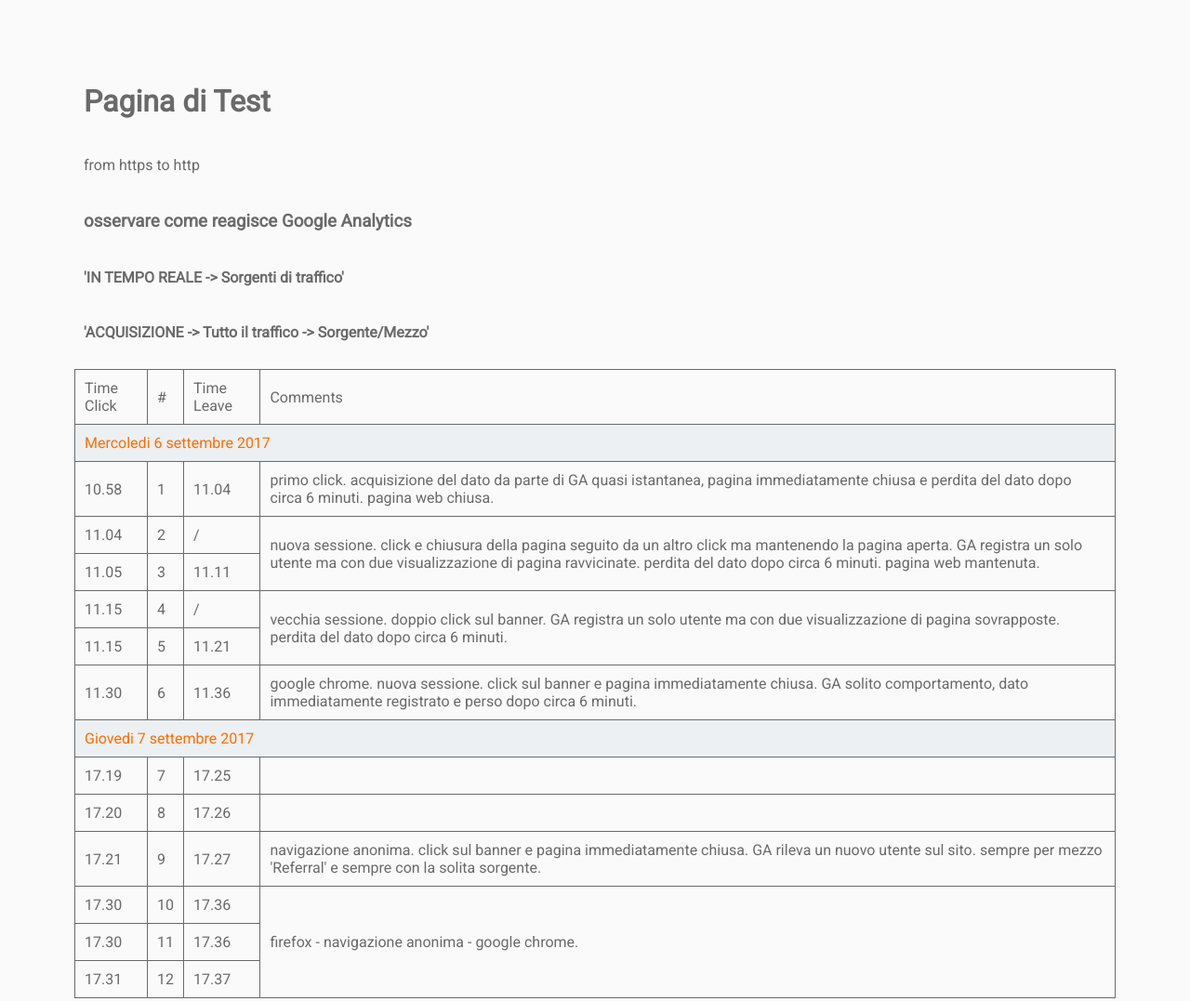
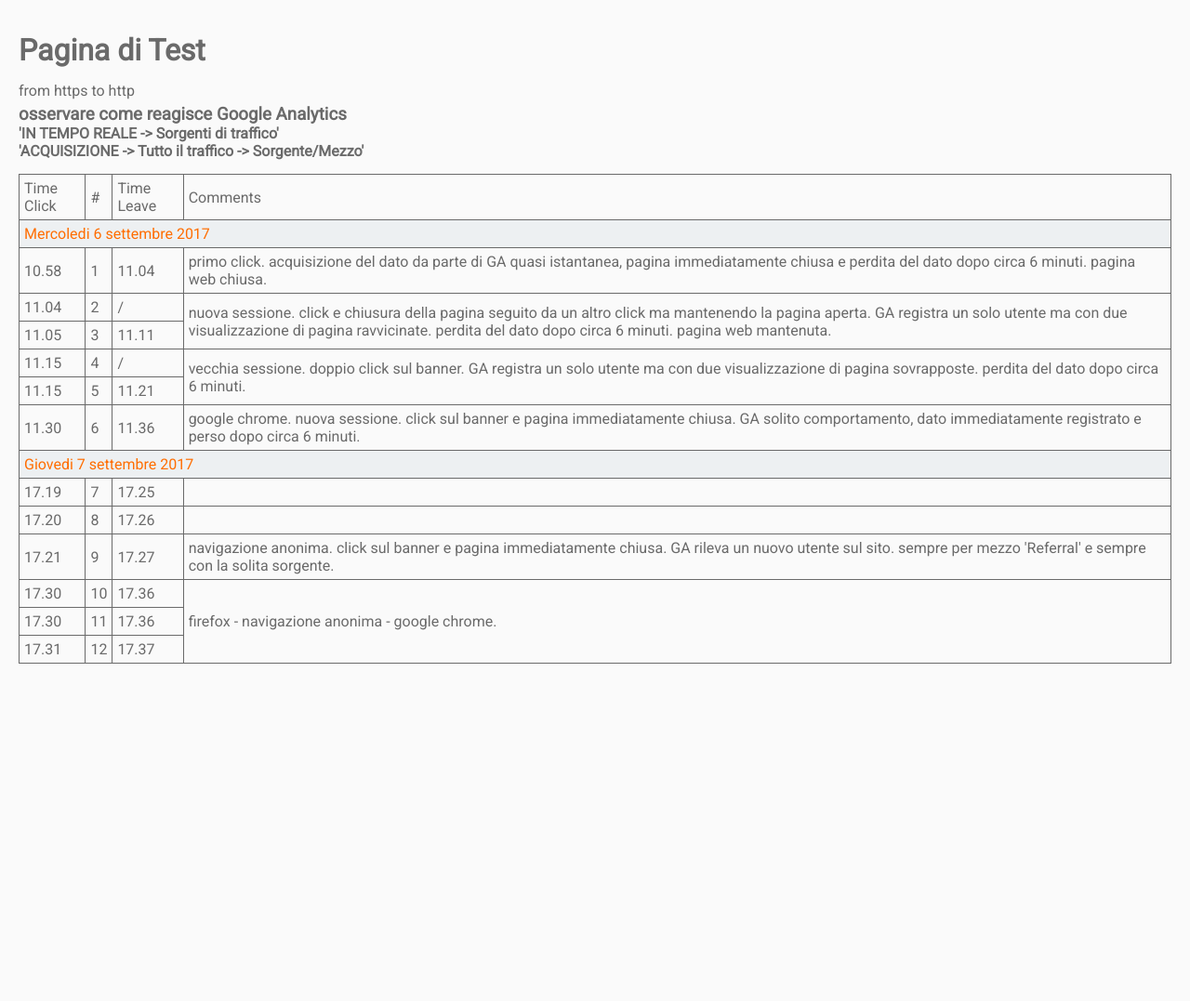
Before and after one commit to hornetti/report-ga, a plain HTML site: page index.html in a window 1280 px wide. Shown: the whole page at 93% size. After the commit the page ends 800 px from the top, so only its background shows below. Drawn offline with Linux system fonts and the light colour scheme.

Commit message:
add new style

```diff
--- a/style.css
+++ b/style.css
@@ -1,21 +1,33 @@
 * {
-	text-align: left;
-	margin: 20px;
-	padding: 10px;
-	font-family: 'Roboto', sans-serif;
+	margin: 0px;
+	padding: 0px;
 }
 
 body {
+	font-family: 'Roboto', sans-serif;
 	background: #FAFAFA;
 	color: #6A6A6A;
+	text-align: left;
+	margin: 10px;
+	padding: 10px;
+}
+
+h1 {
+	margin: 15px 0;
+}
+
+p {
+	margin: 5px 0;
 }
 
 table {
 	border-collapse: collapse;
+	margin: 15px 0;
 }
 
 td {
 	border: 1px solid #6a6a6a;
+	padding: 5px;
 }
 
 .days {
```
